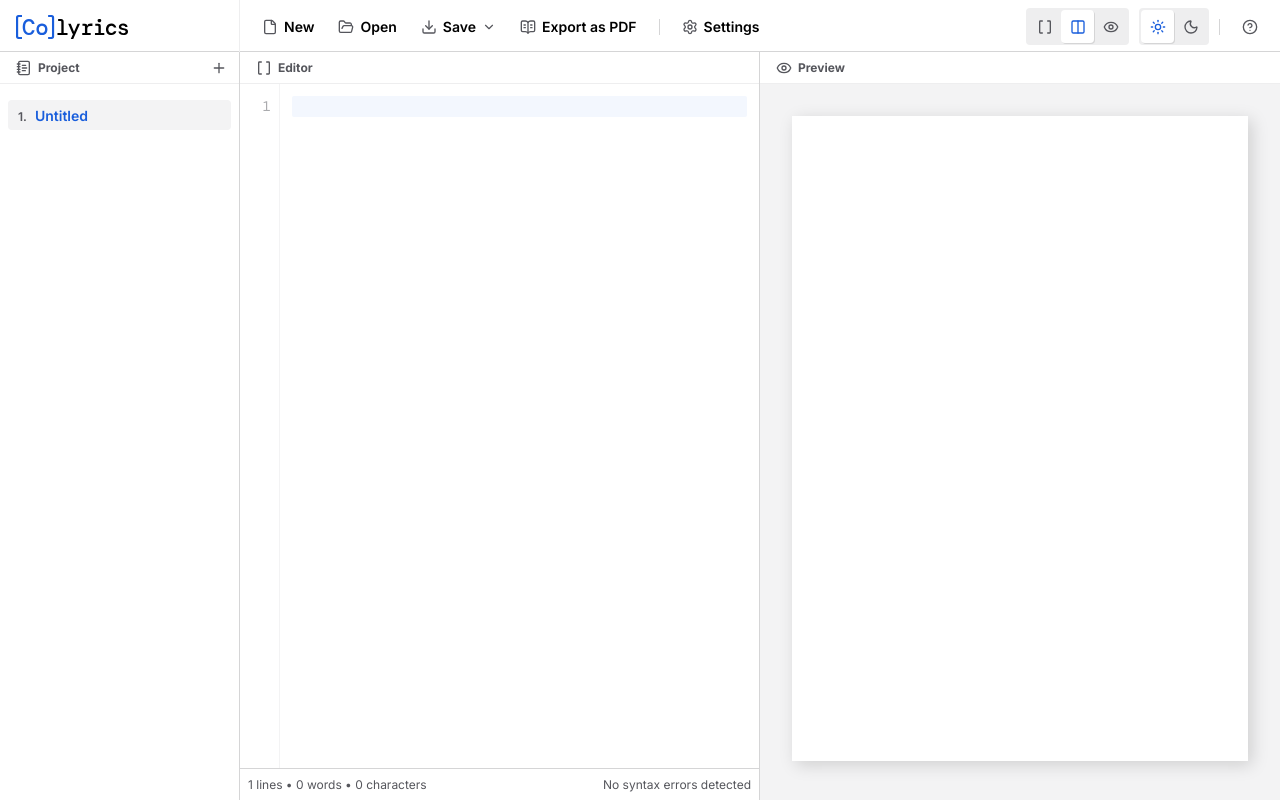
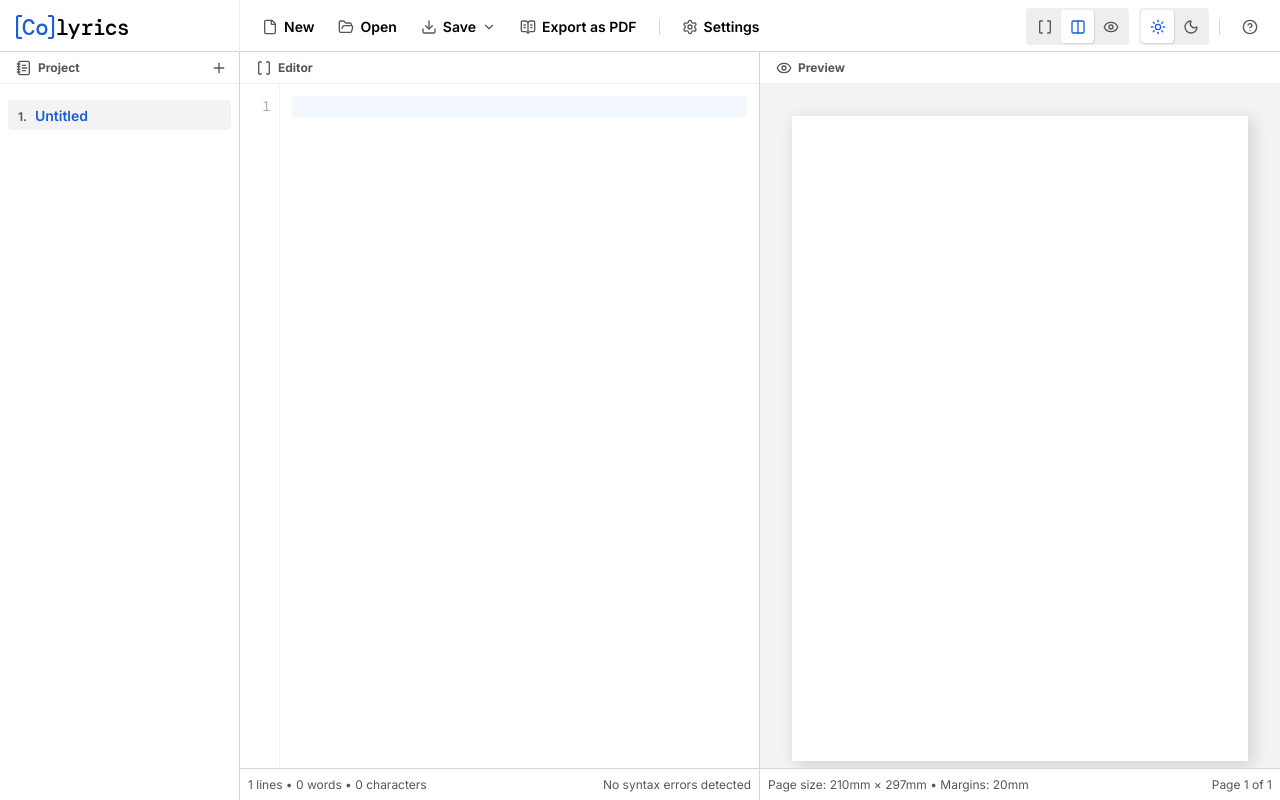
Before and after one commit to filgduarte/colyrics, a React (Vite) app: page / in a window 1280 px wide. Built offline with nearby package versions, Linux system fonts and the light colour scheme.

Commit message:
change: visual tweaks

```diff
--- a/src/components/feature/Editor/style.css
+++ b/src/components/feature/Editor/style.css
@@ -1,3 +1,7 @@
+.previewOnly #editor {
+  display: none;
+}
+
 .editor-container {
     display: flex;
     height: 100%;
--- a/src/components/feature/MenuView/index.jsx
+++ b/src/components/feature/MenuView/index.jsx
@@ -9,9 +9,9 @@ import './style.css';
 export default function MenuView() {
     const { view, changeTheme, changeLayout } = useContext(ViewContext);
     const layoutOptions = [
-        { label: 'Editor only', value: 'editor', icon: Brackets, iconOnly: true },
+        { label: 'Editor only', value: 'editorOnly', icon: Brackets, iconOnly: true },
         { label: 'Side to side', value: 'sideToSide', icon: Columns2, iconOnly: true },
-        { label: 'Preview only', value: 'preview', icon: Eye, iconOnly: true },
+        { label: 'Preview only', value: 'previewOnly', icon: Eye, iconOnly: true },
     ];
     const themeOptions = [
         { label: 'Light theme', value: 'light', icon: Sun, iconOnly: true },
--- a/src/components/feature/Preview/index.jsx
+++ b/src/components/feature/Preview/index.jsx
@@ -77,8 +77,19 @@ export default function Preview() {
         setScale(newScale);
     }, [pageWidthPx]);
 
+    const footer = (
+        <>
+            <span className="status-settings">
+                {`Page size: ${width} × ${height} • Margins: ${margin}`}
+            </span>
+            <span className="status-pages">
+                {`Page ${currentSongIndex + 1} of ${project.songs.length}`}
+            </span>
+        </>
+    )
+
     return (
-        <Panel title="Preview" icon={Eye}>
+        <Panel title="Preview" icon={Eye} footer={footer}>
             <div
                 className="preview-container"
                 style={{ aspectRatio }}
--- a/src/components/feature/Preview/style.css
+++ b/src/components/feature/Preview/style.css
@@ -1,3 +1,6 @@
+.editorOnly #preview {
+  display: none;
+}
 
 #preview .panel-content {
   padding: 2rem;
--- a/src/components/layout/Main/style.css
+++ b/src/components/layout/Main/style.css
@@ -1,5 +1,9 @@
 #app-main {
     display: grid;
-    grid-template-columns: var(--sidebar-width) 1fr 1fr;
+    grid-template-columns: var(--sidebar-width) 1fr;
     height: calc(100vh - var(--header-height));
 }
+
+.sideToSide #app-main {
+    grid-template-columns: var(--sidebar-width) 1fr 1fr;
+}
```
